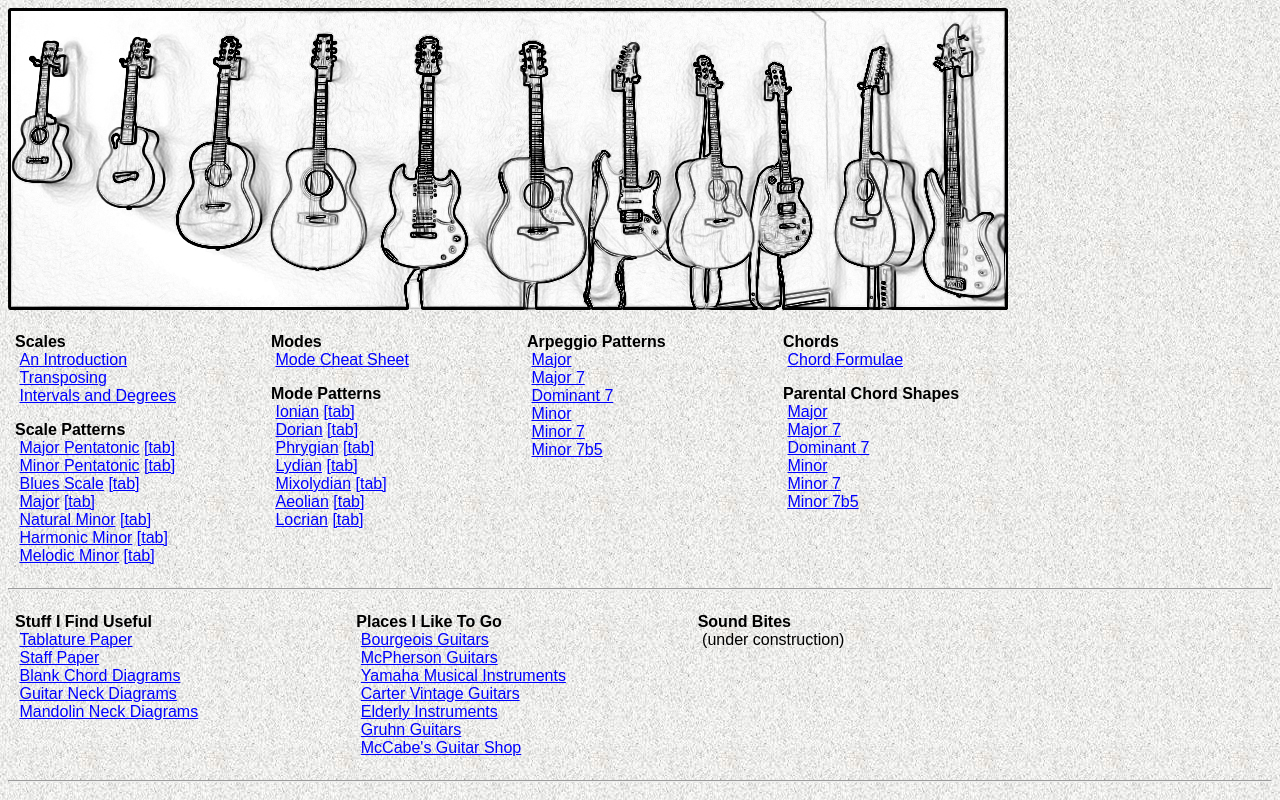
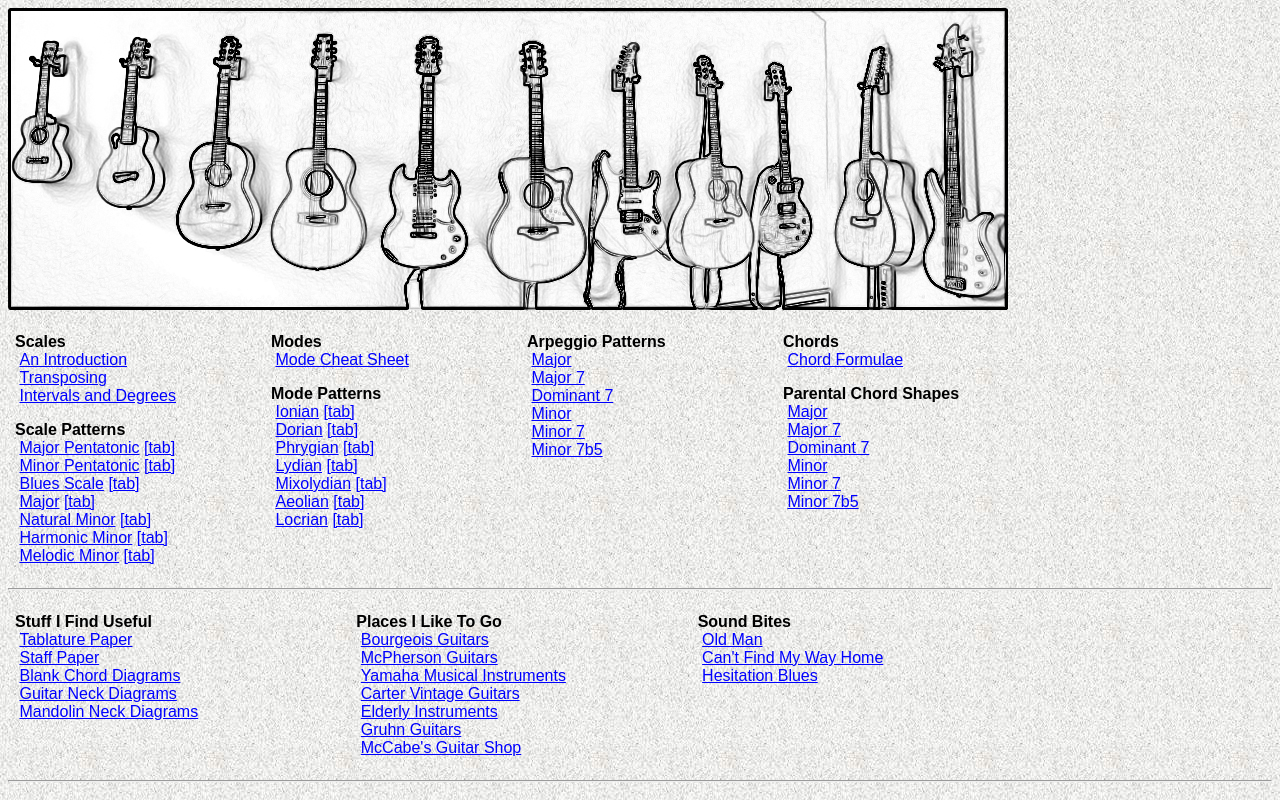
Before and after one commit to dkbtech21/dkbtech21.github.io, a plain HTML site: page index.htm in a window 1280 px wide. Drawn offline with Linux system fonts and the light colour scheme.

Commit message:
Added links to songs

```diff
--- a/index.htm
+++ b/index.htm
@@ -84,7 +84,10 @@
 
     <TD WIDTH="25%" VALIGN="TOP">
     <B><P>Sound Bites</B> <BR>
-    &nbsp;(under construction)<BR>
+    &nbsp;<A HREF="https://on.soundcloud.com/sD374">Old Man</A><BR>
+    &nbsp;<A HREF="https://on.soundcloud.com/kdvsH">Can't Find My Way Home</A><BR>
+    &nbsp;<A HREF="https://on.soundcloud.com/eisWk">Hesitation Blues</A><BR>
+
     </TD>
     </TR>
     </TABLE>
```
